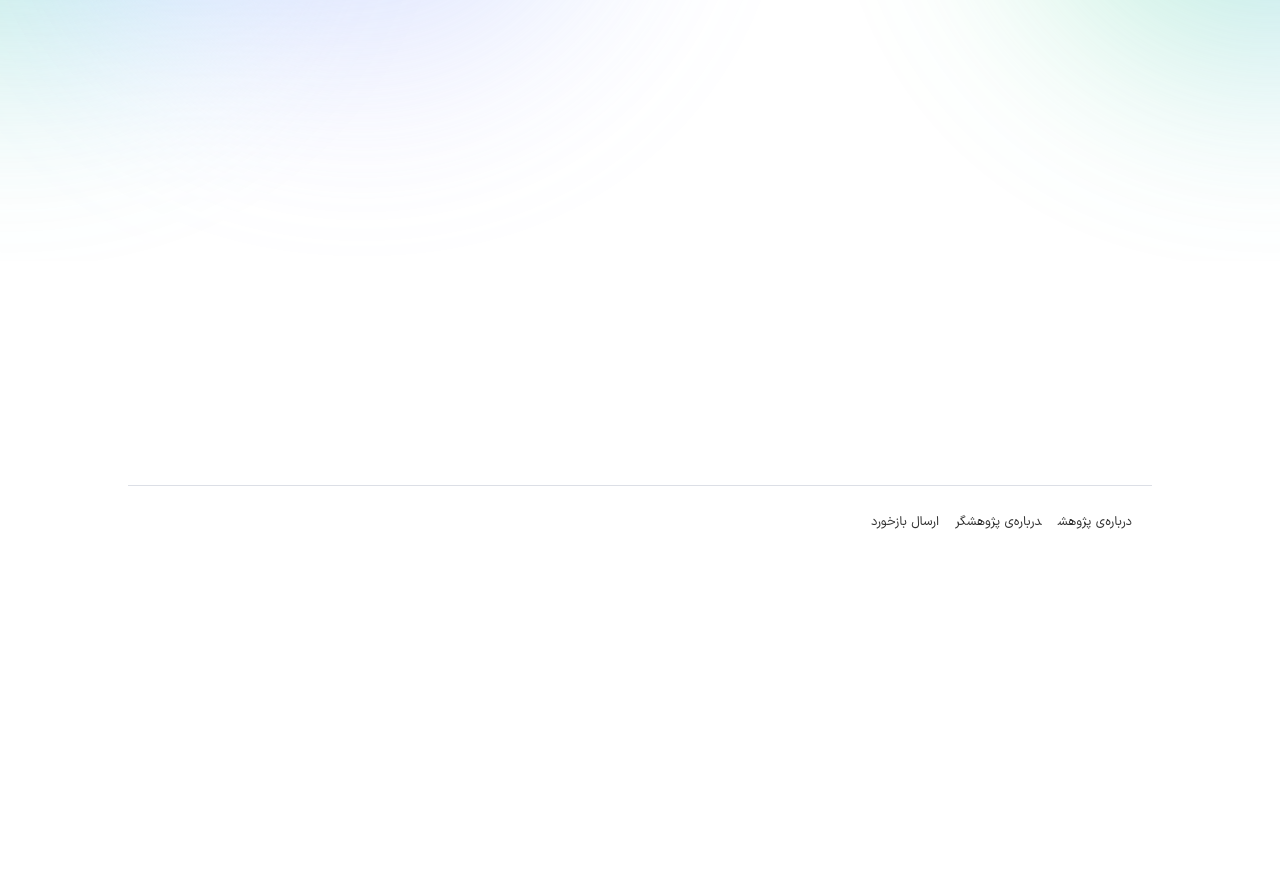
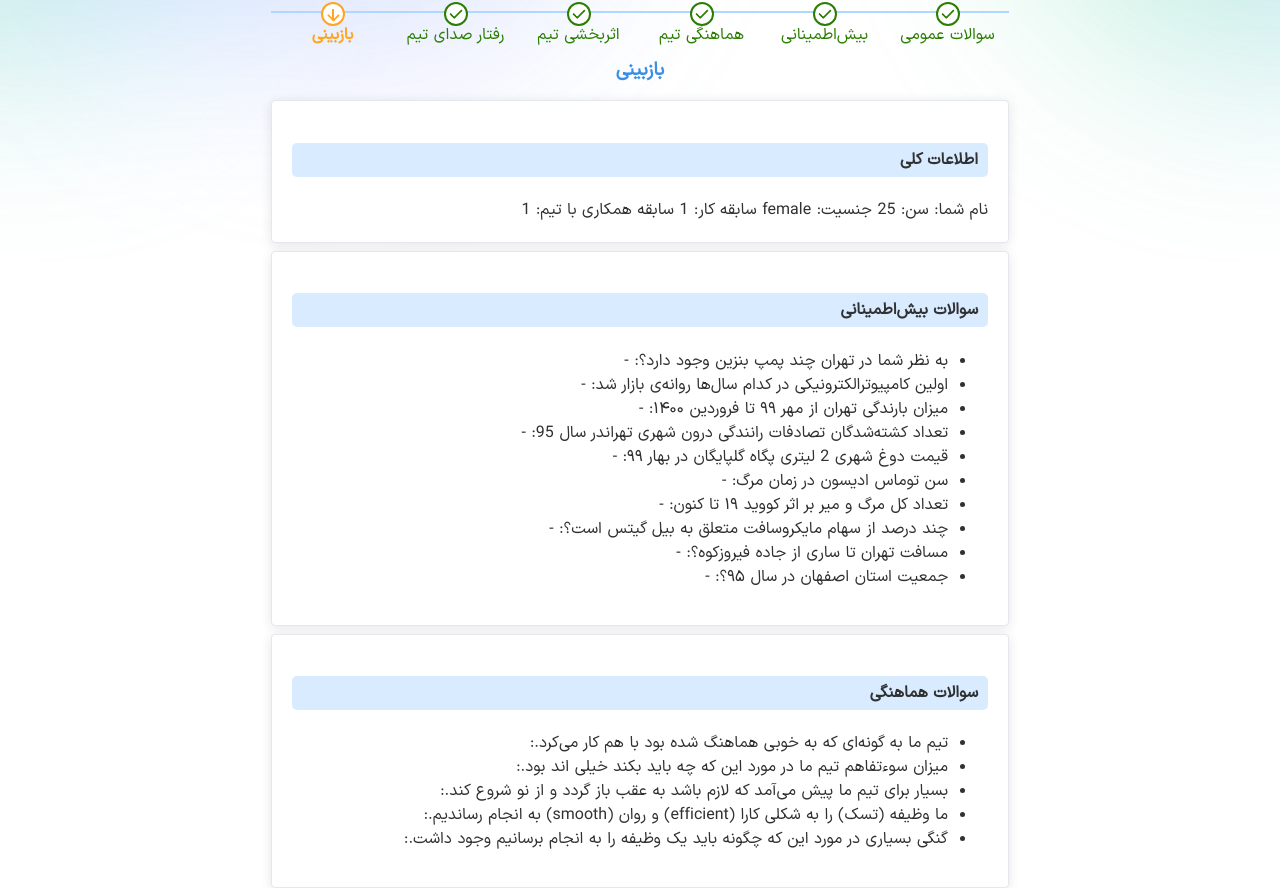
Before and after one commit to ashkantaravati/thesis-survey-app-front, a Vue app: page /participate/1/6 in a window 1280 px wide. Shown: the part 159-1047 px from the top of the page. Before the commit the page ends 800 px from the top, so only its background shows below. Built offline with nearby package versions, Linux system fonts and the light colour scheme; no server answers; what @soerenmartius/vue3-clipboard would draw is missing.

Commit message:
add a review step

```diff
--- a/src/layouts/SurveyLayout.vue
+++ b/src/layouts/SurveyLayout.vue
@@ -118,6 +118,11 @@ export default defineComponent({
           title: "رفتار صدای تیم",
           routeName: "survey-step-5",
         },
+        {
+          index: 5,
+          title: "بازبینی",
+          routeName: "survey-review",
+        },
       ],
     };
   },
--- a/src/router/index.ts
+++ b/src/router/index.ts
@@ -3,6 +3,7 @@ import Home from "@/views/Home.vue";
 import { RegistrationLayout, SurveyLayout } from "@/layouts";
 import {
   SurveyIntro,
+  SurveyReview,
   SurveyStep1,
   SurveyStep2,
   SurveyStep3,
@@ -85,6 +86,11 @@ const routes = [
         component: SurveyStep5,
       },
       {
+        path: "6",
+        name: "survey-review",
+        component: SurveyReview,
+      },
+      {
         path: "success",
         name: "survey-success",
         component: SurveySuccess,
--- /dev/null
+++ b/src/views/survey/SurveyReview.vue
@@ -0,0 +1,65 @@
+<template>
+  <div class="step-container">
+    <h3>
+      بازبینی
+    </h3>
+
+    <el-card class="mb-halfrem">
+      <h4>اطلاعات کلی</h4>
+      <span> نام شما: {{ surveySummary.name }} </span>
+      <span> سن: {{ surveySummary.age }} </span>
+      <span> جنسیت: {{ surveySummary.sex }} </span>
+
+      <span> سابقه کار: {{ surveySummary.tenure }} </span>
+
+      <span> سابقه همکاری با تیم: {{ surveySummary.teamHistory }} </span>
+    </el-card>
+    <el-card class="mb-halfrem">
+      <h4>سوالات بیش‌اطمینانی</h4>
+      <ul>
+        <li v-for="question in surveySummary.overconfidence" :key="question.id">
+          <span>{{ question.text }}:</span>
+          <span>{{ question.response.min }} - {{ question.response.max }}</span>
+        </li>
+      </ul>
+    </el-card>
+    <el-card class="mb-halfrem">
+      <h4>سوالات هماهنگی</h4>
+      <ul>
+        <li
+          v-for="question in surveySummary.teamCoordination"
+          :key="question.id"
+        >
+          <span>{{ question.text }}:</span>
+          <span>{{ question.response.value }}</span>
+        </li>
+      </ul>
+    </el-card>
+    <el-card class="mb-halfrem">
+      <h4>سوالات رفتار صدا</h4>
+      {{ surveySummary.voice }}
+      <!-- <div v-for="voiceSurvey in surveySummary.voice" :key="voiceSurvey.id">
+        <ul>
+          <li v-for="question in voiceSurvey" :key="question.index">
+            <span>{{ question.text }}:</span>
+            <span>{{ question.response.value }}</span>
+          </li>
+        </ul>
+      </div> -->
+    </el-card>
+  </div>
+</template>
+
+<script>
+import { defineComponent } from "vue";
+import { mapGetters } from "vuex";
+
+export default defineComponent({
+  name: "SurveyReview",
+  computed: {
+    ...mapGetters(["surveySummary"]),
+  },
+});
+</script>
+
+<style></style>
--- a/src/views/survey/index.ts
+++ b/src/views/survey/index.ts
@@ -4,6 +4,7 @@ import SurveyStep2 from "./SurveyStep2.vue";
 import SurveyStep3 from "./SurveyStep3.vue";
 import SurveyStep4 from "./SurveyStep4.vue";
 import SurveyStep5 from "./SurveyStep5.vue";
+import SurveyReview from "./SurveyReview.vue";
 import SurveySuccess from "./SurveySuccess.vue";
 
 export {
@@ -13,5 +14,6 @@ export {
   SurveyStep3,
   SurveyStep4,
   SurveyStep5,
+  SurveyReview,
   SurveySuccess,
 };
```
